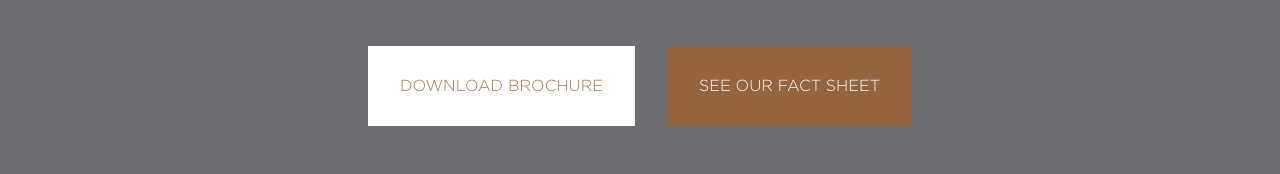
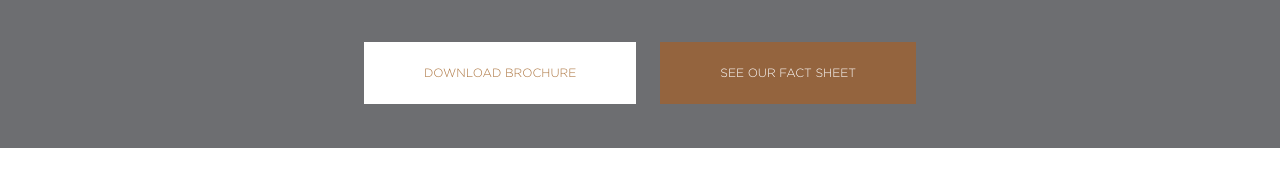
Before and after one commit to mahreenq/Hotel-Deluxe, a website with bundled scripts: page index.html in a window 1280 px wide. Shown: the part 3094-3268 px from the top of the page. After the commit the page ends 3242 px from the top, so only its background shows below. Built offline with nearby package versions, Linux system fonts and the light colour scheme.

Commit message:
styling on buttons

```diff
--- a/index.html
+++ b/index.html
@@ -89,8 +89,8 @@
       </section>
 
       <footer class="flex flex-direction-column flex-direction-row-desktop justify-content-center padding-lg greyBackground align-items-center">
-        <div class=" margin-sm gothamLight copper whiteBackground padding-lg"> DOWNLOAD BROCHURE</div>
-        <div class=" margin-sm gothamLight white copperBackground padding-lg"> SEE OUR FACT SHEET</div>
+        <button class=" margin-sm gothamLight copper whiteBackground padding-lg padding-left-xlg padding-right-xlg sm-font"> DOWNLOAD BROCHURE</div>
+        <button class=" margin-sm gothamLight white copperBackground padding-lg padding-left-xlg padding-right-xlg sm-font"> SEE OUR FACT SHEET</div>
       </footer>
   </body>
 
--- a/src/scss/page.scss
+++ b/src/scss/page.scss
@@ -99,3 +99,7 @@ area {
     display: inline;
     cursor: pointer;
 }
+
+button{
+	border: none;
+}
```
Also changed, not shown: build/css/build.css.
